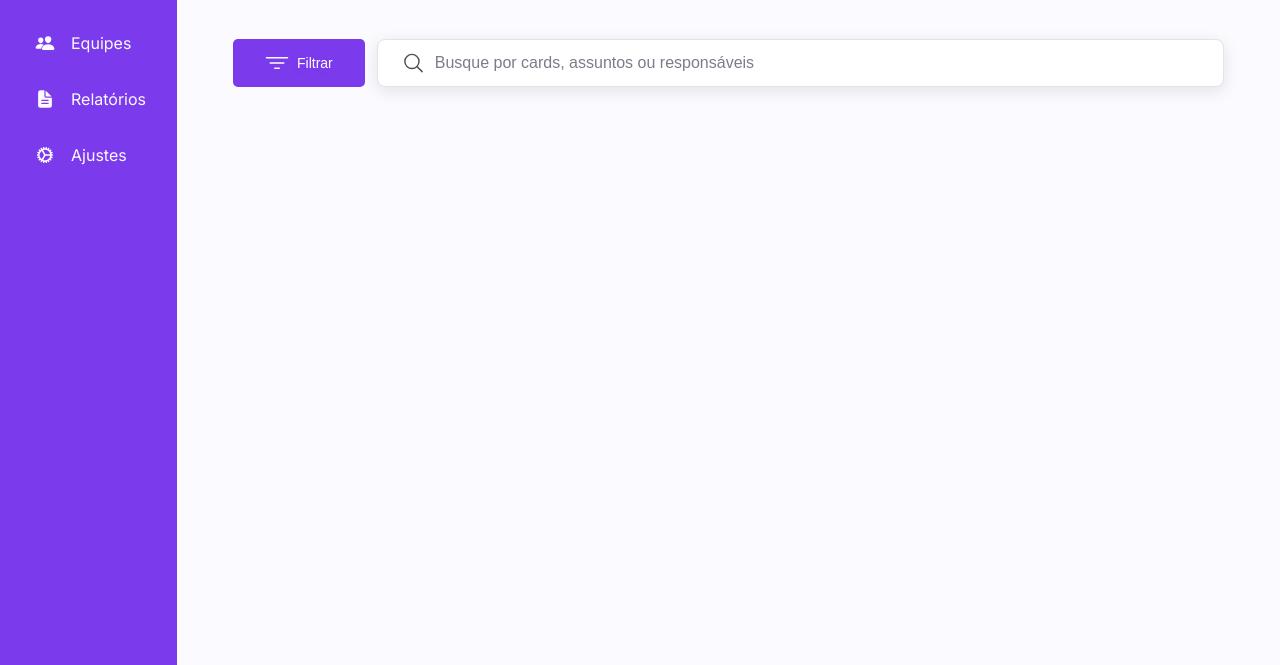
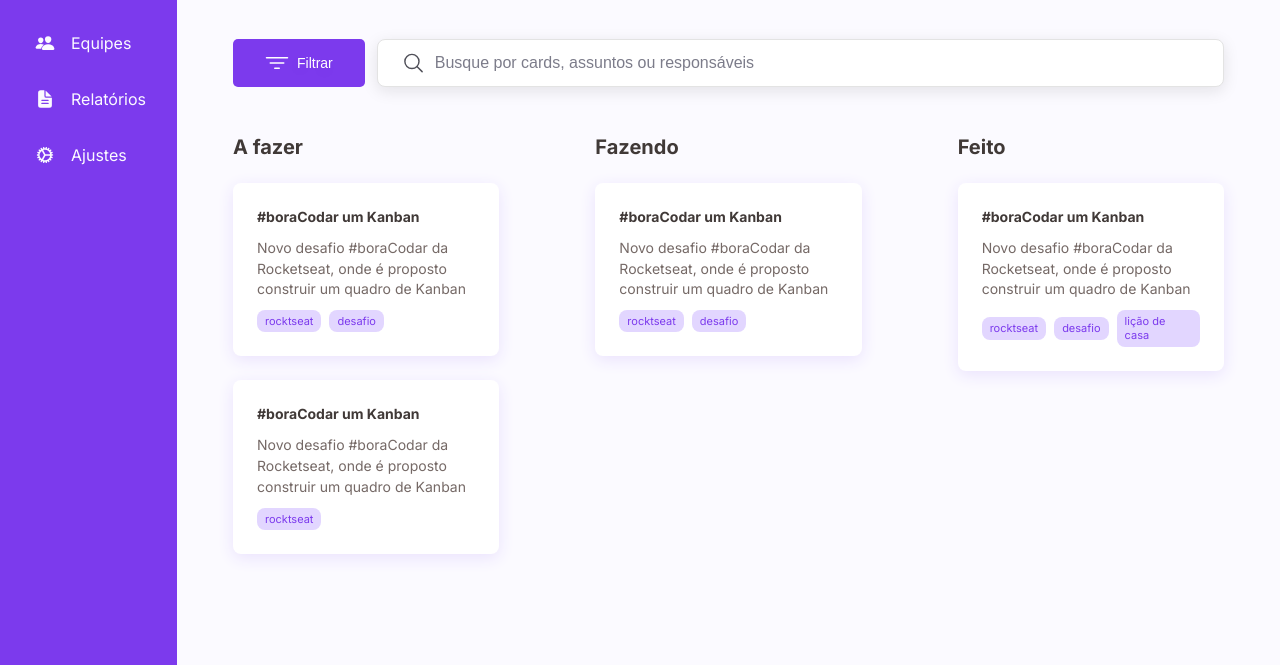
Before and after one commit to Fabiana1vo/Kanban, a plain HTML site: page index.html in a window 1280 px wide. Shown: the part 135-800 px from the top of the page. Drawn offline with nearby package versions, Linux system fonts and the light colour scheme.

Commit message:
finalizei o dashboard inicial, base para o desenvolvimento restante

```diff
--- a/index.html
+++ b/index.html
@@ -1,5 +1,5 @@
 <!DOCTYPE html>
-<html lang="en">
+<html lang="pt-BR">
 
 <head>
     <meta charset="UTF-8">
@@ -52,12 +52,17 @@
         <main>
             <div class="inner">
                 <section class="title-avatar">
-                    <h1>Meu Kanban <svg width="24" height="24" viewBox="0 0 24 24" fill="none" xmlns="http://www.w3.org/2000/svg">
-                        <path fill-rule="evenodd" clip-rule="evenodd" d="M18.2717 3.12775L2.74978 18.7116C2.52583 18.9364 2.4 19.2409 2.4 19.5584V21.5906L2.40014 21.5931C2.40014 21.5931 2.40173 21.5966 2.40365 21.5986L2.40524 21.6H4.41918C4.73828 21.6 5.04422 21.4729 5.26937 21.2469L20.8279 5.62624C21.9078 4.54206 21.6886 3.4606 21.1736 2.90378C20.8982 2.60603 20.5065 2.41151 20.0405 2.4005C19.5872 2.3898 18.974 2.55289 18.2717 3.12775ZM22.9355 1.27419C24.378 2.83382 24.46 5.38057 22.5283 7.31992L6.96983 22.9405C6.29429 23.6188 5.37642 24 4.41918 24H2.4046C1.07042 24 0 22.9125 0 21.5906V19.5584C0 18.6061 0.377281 17.6926 1.04935 17.0179L16.6118 1.39334C16.6374 1.36763 16.6642 1.3431 16.692 1.31982C17.78 0.409525 18.9591 -0.0257079 20.0972 0.00117236C21.2311 0.0279541 22.2322 0.513714 22.9355 1.27419Z" fill="#C7C7CD"/>
-                        <path fill-rule="evenodd" clip-rule="evenodd" d="M15.1231 3.12324C15.5917 2.65462 16.3515 2.65462 16.8202 3.12325L20.9214 7.22454C21.39 7.69317 21.39 8.45297 20.9214 8.9216C20.4528 9.39022 4.95483 24.1284 4.4862 23.6597L0.384961 19.5584C-0.0836651 19.0898 14.6545 3.59187 15.1231 3.12324Z" fill="#C7C7CD"/>
+                    <h1>Meu Kanban <svg width="24" height="24" viewBox="0 0 24 24" fill="none"
+                            xmlns="http://www.w3.org/2000/svg">
+                            <path fill-rule="evenodd" clip-rule="evenodd"
+                                d="M18.2717 3.12775L2.74978 18.7116C2.52583 18.9364 2.4 19.2409 2.4 19.5584V21.5906L2.40014 21.5931C2.40014 21.5931 2.40173 21.5966 2.40365 21.5986L2.40524 21.6H4.41918C4.73828 21.6 5.04422 21.4729 5.26937 21.2469L20.8279 5.62624C21.9078 4.54206 21.6886 3.4606 21.1736 2.90378C20.8982 2.60603 20.5065 2.41151 20.0405 2.4005C19.5872 2.3898 18.974 2.55289 18.2717 3.12775ZM22.9355 1.27419C24.378 2.83382 24.46 5.38057 22.5283 7.31992L6.96983 22.9405C6.29429 23.6188 5.37642 24 4.41918 24H2.4046C1.07042 24 0 22.9125 0 21.5906V19.5584C0 18.6061 0.377281 17.6926 1.04935 17.0179L16.6118 1.39334C16.6374 1.36763 16.6642 1.3431 16.692 1.31982C17.78 0.409525 18.9591 -0.0257079 20.0972 0.00117236C21.2311 0.0279541 22.2322 0.513714 22.9355 1.27419Z"
+                                fill="#C7C7CD" />
+                            <path fill-rule="evenodd" clip-rule="evenodd"
+                                d="M15.1231 3.12324C15.5917 2.65462 16.3515 2.65462 16.8202 3.12325L20.9214 7.22454C21.39 7.69317 21.39 8.45297 20.9214 8.9216C20.4528 9.39022 4.95483 24.1284 4.4862 23.6597L0.384961 19.5584C-0.0836651 19.0898 14.6545 3.59187 15.1231 3.12324Z"
+                                fill="#C7C7CD" />
                         </svg>
-                        </h1>
-                        <img src="https://github.com/Fabiana1vo.png" alt="profile">
+                    </h1>
+                    <img src="https://github.com/Fabiana1vo.png" alt="profile">
                 </section>
                 <section class="filter">
                     <button>
@@ -70,6 +75,68 @@
                         <input type="text" placeholder="Busque por cards, assuntos ou responsáveis">
                     </div>
                 </section>
+
+                <!-- section.kanban -->
+                <section class="kanban">
+
+                <div class="todo">
+                    <h2>A fazer</h2>
+                    <div class="cards">
+                        <div class="card">
+                            <h3>#boraCodar um Kanban</h3>
+                            <p>
+                                Novo desafio #boraCodar da Rocketseat, onde é proposto construir um quadro de Kanban
+                            </p>
+                            <div class="tags">
+                                <span>rocktseat</span>
+                                <span>desafio</span>
+                            </div>
+                        </div>
+
+                        <div class="card">
+                            <h3>#boraCodar um Kanban</h3>
+                            <p>
+                                Novo desafio #boraCodar da Rocketseat, onde é proposto construir um quadro de Kanban
+                            </p>
+                            <div class="tags">
+                                <span>rocktseat</span>
+                             </div>
+                        </div>
+
+                    </div>
+                </div>
+                <div class="doing">
+                    <h2>Fazendo</h2>
+                    <div class="cards">
+                        <div class="card">
+                            <h3>#boraCodar um Kanban</h3>
+                            <p>
+                                Novo desafio #boraCodar da Rocketseat, onde é proposto construir um quadro de Kanban
+                            </p>
+                            <div class="tags">
+                                <span>rocktseat</span>
+                                <span>desafio</span>
+                            </div>
+                        </div>
+                    </div>
+                </div>
+                <div class="done">
+                    <h2>Feito</h2>
+                    <div class="cards">
+                        <div class="card">
+                            <h3>#boraCodar um Kanban</h3>
+                            <p>
+                                Novo desafio #boraCodar da Rocketseat, onde é proposto construir um quadro de Kanban
+                            </p>
+                            <div class="tags">
+                                <span>rocktseat</span>
+                                <span>desafio</span>
+                                <span>lição de casa</span>
+                            </div>
+                        </div>
+                    </div>
+                </div>
+            </section>
             </div>
         </main>
     </div>
--- a/style.css
+++ b/style.css
@@ -151,3 +151,67 @@ section.filter{
     font-size: 1.6rem;
     color: #7C7C8a;
 }
+
+/* Section kanban */
+
+section.kanban{
+    display: flex;
+    gap: 4.8rem;
+    /* padding-top: 3.2rem; */
+}
+
+section.kanban > * {
+    flex: 1;
+    padding: 2.4rem;
+
+}
+
+section.kanban h2 {
+    font-size: 2rem;
+    color: #403937;
+    padding: 2.4rem 0;
+}
+
+.card{
+    padding: 2.4rem;
+    background-color: #FFF;
+    box-shadow: .0rem .4rem 1.6rem #EAE2FD;
+    border-radius: .8rem;
+    line-height: 130%;
+}
+
+.card h3
+{
+    font-size:1.4rem;
+    color:#403937;
+}
+
+.card p {
+    font-weight: 500;
+    font-size: 1.4rem;
+    color: #756966;
+    margin-top: 1rem;
+}
+
+.card .tags{
+    margin-top: 1rem;
+    display: flex;
+    align-items: center;
+    gap: .8rem;
+    color: #7C3AED;
+    font-weight: 500;
+}
+
+.card .tags span {
+   font-size: 1.1rem;
+   line-height: 130%;
+   background-color: #E2D6FF;
+   border-radius: .8rem;
+   padding: .4rem .8rem;
+}
+
+.cards{
+    display: flex;
+    flex-direction: column;
+    gap: 2.4rem;
+}
```
